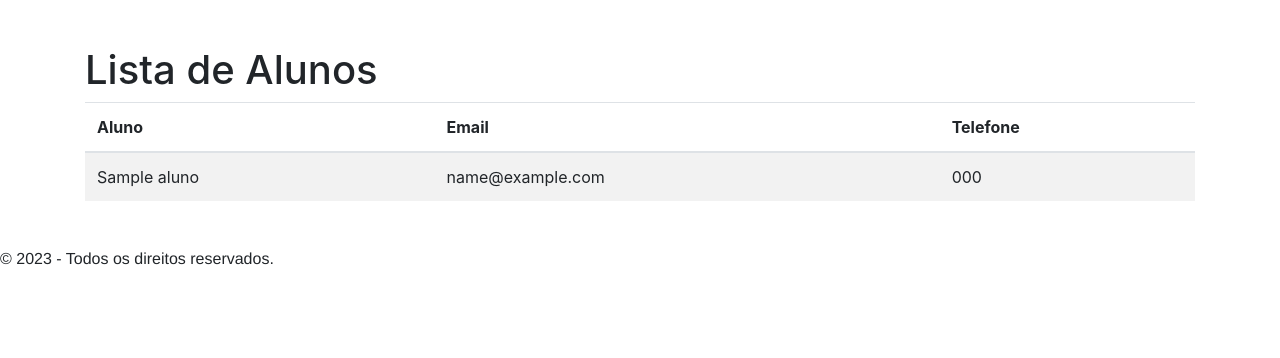
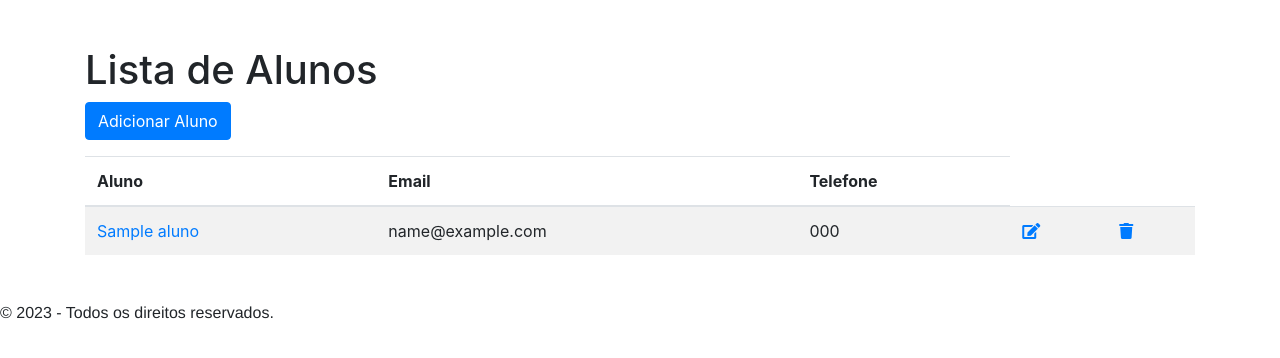
Before and after one commit to jonas-thiago/aula3-django-teste2, a Django app: template main/templates/main/alunos.html in a window 1280 px wide. Shown: the part 40-398 px from the top of the page. Run offline with Django 5.2, Linux system fonts and the light colour scheme; the template is opened without the code that fills it: values that come from a table or form of the project are taken from there, others are empty; tables that the repository leaves empty hold one stand-in row (values such as "Sample post"); some libraries are stand-ins or nearby versions.

Commit message:
update-alunos.html
ainda falta terminar o restante das ultimas aulas

```diff
--- a/main/templates/main/alunos.html
+++ b/main/templates/main/alunos.html
@@ -1,9 +1,11 @@
-{% extends 'base.html' %}
+{%extends 'base.html'%}
 
 {% block content %}
 
     <div class="container">
         <h1>Lista de Alunos</h1>
+        <!-- Botão para adicionar novo aluno -->
+        <a href="{% url 'aluno-create' %}" class="btn btn-primary mb-3">Adicionar Aluno</a>
         <table class="table table-striped">
             <thead>
                 <tr>
@@ -15,17 +17,18 @@
             <tbody>
                 {% for aluno in alunos_list %}
                     <tr>
-                        <td>{{ aluno.nome }}</td>
+                        <td><a href="/alunoID/{{aluno.id}}">{{ aluno.nome }}</td>
                         <td>{{ aluno.email }}</td>
                         <td>{{ aluno.telefone }}</td>
+                        <td><a href="/aluno/{{aluno.id}}/update/"><span><i class="fas fa-edit"></i></span></td>
+                        <td><a href="/delete/{{aluno.id}}"><span><i class="fas fa-trash"></i></span></td>
                     </tr>
-                {% empty %}
-                    <tr>
-                        <td colspan="4">Nenhum aluno encontrado.</td>
-                    </tr>
-                    {% endfor %}
+            {% empty %}
+                <tr>
+                    <td colspan="4">nenhum aluno encontrado.</td>
+                </tr>
+            {% endfor %}
             </tbody>
         </table>
     </div>
-
 {% endblock %}
```
